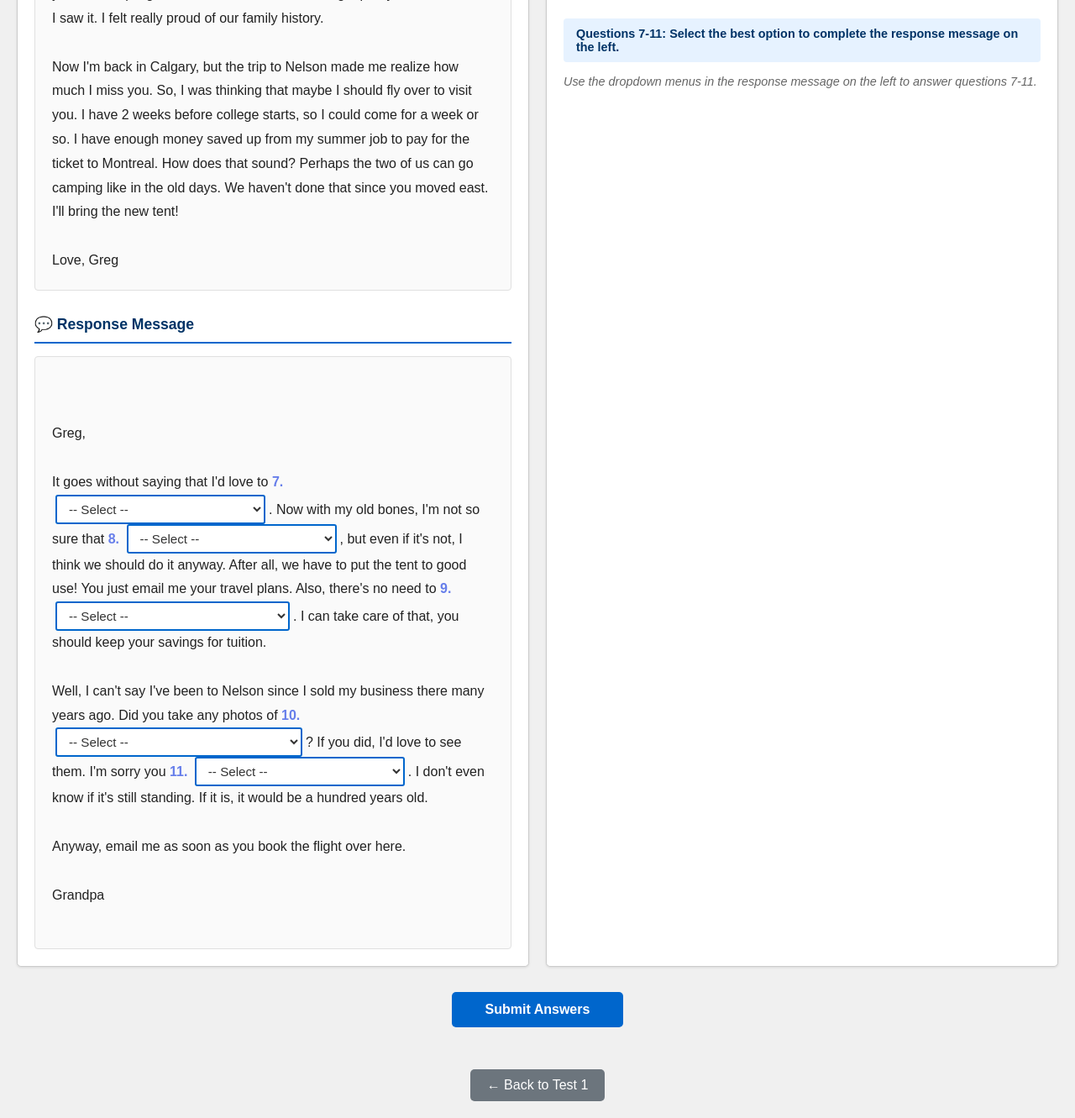
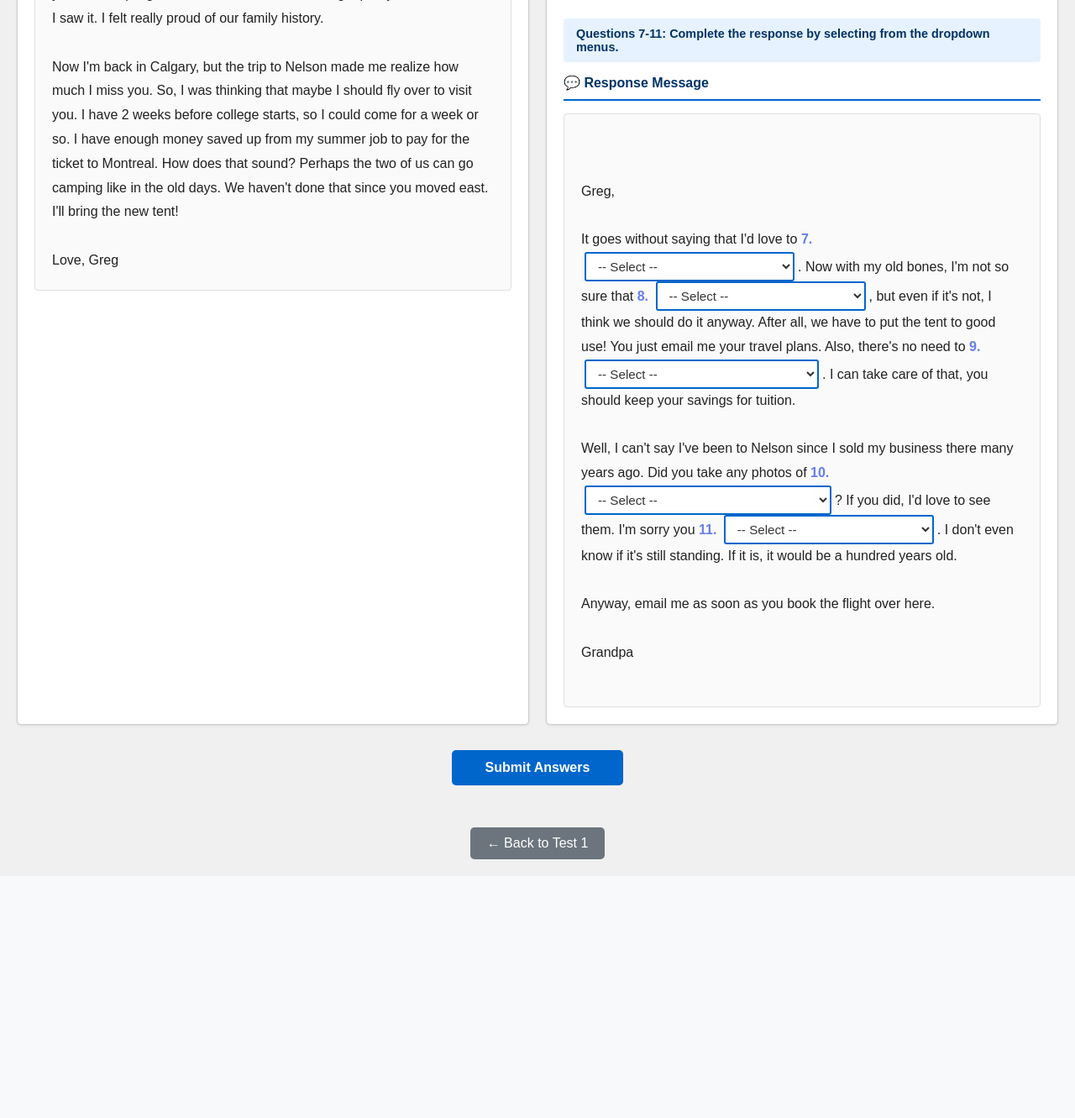
Before and after one commit to caothienlong/celpip-practice, a Flask app: page /test1/part1 in a window 1280 px wide. Shown: the part 957-2288 px from the top of the page at 84% size. After the commit the page ends 1980 px from the top, so only its background shows below. Run offline with Flask 3, Linux system fonts and the light colour scheme.

Commit message:
fix: Move Response Message to right panel in Part 1
- LEFT panel: Only Message from Greg (passage)
- RIGHT panel: Questions 1-6 + Response Message with dropdowns (Q7-11)
- Matches CELPIP layout exactly with passage on left, all questions on right

```diff
--- a/templates/test_section.html
+++ b/templates/test_section.html
@@ -535,22 +535,13 @@
         {% else %}
         <!-- Part 1: Correspondence section -->
         <div class="content-grid">
-            <!-- Left Panel: Passages -->
+            <!-- Left Panel: Passage Only -->
             <div class="content-panel">
                 <h3>📧 Message from Greg</h3>
                 <div class="passage">{{ section.passage }}</div>
-
-                <div style="margin-top: 30px;">
-                    <h3 style="color: #003366; margin-bottom: 15px;">💬 Response Message</h3>
-                    <div class="passage">
-                        <form id="testForm2">
-                            {{ section.response_passage | safe }}
-                        </form>
-                    </div>
-                </div>
             </div>
 
-            <!-- Right Panel: Questions -->
+            <!-- Right Panel: Questions 1-6 + Response Message -->
             <div class="content-panel">
                 <div style="background: #e6f2ff; padding: 10px 15px; border-radius: 4px; font-size: 0.9em; font-weight: 600; color: #003366; margin-bottom: 15px;">
                     Questions 1-6: Choose the best option according to the information given in the message.
@@ -561,11 +552,16 @@
                 </form>
 
                 <div style="background: #e6f2ff; padding: 10px 15px; border-radius: 4px; font-size: 0.9em; font-weight: 600; color: #003366; margin-top: 30px; margin-bottom: 15px;">
-                    Questions 7-11: Select the best option to complete the response message on the left.
+                    Questions 7-11: Complete the response by selecting from the dropdown menus.
                 </div>
 
-                <div style="color: #666; font-size: 0.9em; font-style: italic;">
-                    Use the dropdown menus in the response message on the left to answer questions 7-11.
+                <div style="margin-top: 15px;">
+                    <h3 style="color: #003366; margin-bottom: 15px; font-size: 1em;">💬 Response Message</h3>
+                    <div class="passage">
+                        <form id="testForm2">
+                            {{ section.response_passage | safe }}
+                        </form>
+                    </div>
                 </div>
             </div>
         </div>
```
